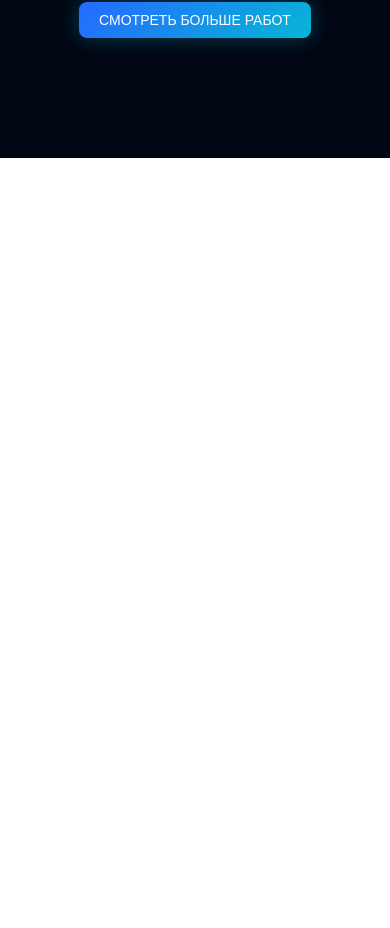
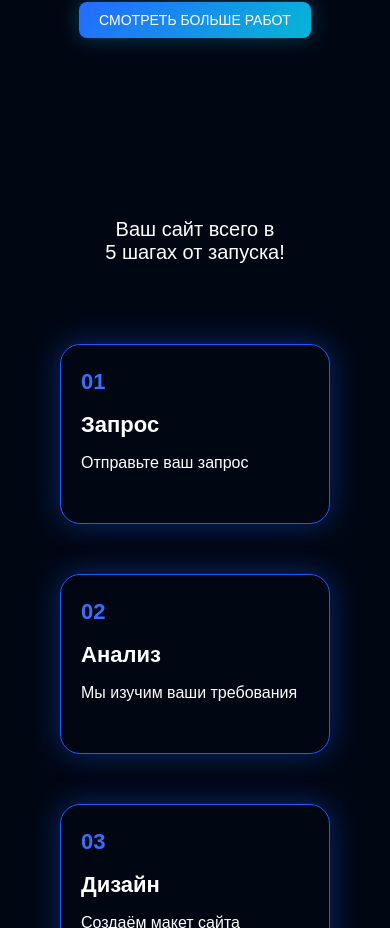
Before and after one commit to JahongirFox/DevSphere-IT-Company, a React (Vite) app: page / in a window 390 px wide. Shown: the part 2680-3608 px from the top of the page. Before the commit the page ends 2838 px from the top, so only its background shows below. Built offline with nearby package versions, Linux system fonts and the light colour scheme.

Commit message:
DevSphere IT Company

```diff
--- a/src/Components/Navbar/Navbar.jsx
+++ b/src/Components/Navbar/Navbar.jsx
@@ -24,7 +24,7 @@ function Navbar() {
                         <ul>
                             <li><Link to="/" className="nav-link">Главная</Link></li>
                             <li><Link to="/aboutus" className="nav-link">О нас</Link></li>
-                            <li><Link to="/work" className="nav-link">Наша работы</Link></li>
+                            <li><Link to="/works" className="nav-link">Наша работы</Link></li>
                         </ul>
                     </div>
                 </div>
@@ -34,7 +34,7 @@ function Navbar() {
                         <ul>
                             <li><Link to="/" className="nav-link">Главная</Link></li>
                             <li><Link to="/aboutus" className="nav-link">О нас</Link></li>
-                            <li><Link to="/work" className="nav-link">Наша работы</Link></li>
+                            <li><Link to="/works" className="nav-link">Наша работы</Link></li>
                         </ul>
                     </div>
                 </div>
--- a/src/Pages/Home/Home1/Home1.css
+++ b/src/Pages/Home/Home1/Home1.css
@@ -79,7 +79,7 @@
 
     .Text-and-btn > p {
         text-align: center;
-        font-size: clamp(0px, 4.2vw, 25px);
+        font-size: clamp(0px, 4.2vw, 30px);
         line-height: clamp(0px, 7vw, 50px);
         margin-top: 40px;
     }
--- a/src/Pages/Home/Home1/Home1.jsx
+++ b/src/Pages/Home/Home1/Home1.jsx
@@ -20,7 +20,6 @@ function Home1() {
                         <p>
                             <span>DevSphere</span> - это онлайн IT-компания,<br />
                             которая занимается разработкой веб-<br />сайтов.
-
                             На сегодняшний день мы создали <br /> много успешных
                             коммерческих проектов <br /> и получили множество
                             довольных <br /> отзывов клиентов.
--- a/src/Pages/Home/Home3/Home3.jsx
+++ b/src/Pages/Home/Home3/Home3.jsx
@@ -15,7 +15,7 @@ function Home3() {
                     <div className="Home3-cards">
                         <img src={kia} alt="KIA" />
                         <div className="Home3-info">
-                            <p>kia.uz</p>
+                            <p>Kia</p>
                             <button className="Home3-site-button">Веб-сайт</button>
                         </div>
                     </div>
@@ -25,7 +25,7 @@ function Home3() {
                     <div className="Home3-cards">
                         <img src={chillpro} alt="ChillPro" />
                         <div className="Home3-info">
-                            <p>chillpro.uz</p>
+                            <p>ChillPro</p>
                             <button className="Home3-site-button">Веб-сайт</button>
                         </div>
                     </div>
@@ -35,7 +35,7 @@ function Home3() {
                     <div className="Home3-cards">
                         <img src={fasten} alt="Fasten" />
                         <div className="Home3-info">
-                            <p>fasten.com</p>
+                            <p>Fasten</p>
                             <button className="Home3-site-button">Веб-сайт</button>
                         </div>
                     </div>
--- /dev/null
+++ b/src/Pages/Home/Home4/Home4.css
@@ -0,0 +1,87 @@
+* {
+    margin: 0;
+    padding: 0;
+    box-sizing: border-box;
+}
+
+.Home4 {
+    background-color: #000713;
+    width: 100%;
+    height: auto;
+    padding: 60px 20px;
+}
+
+.Home4 > p {
+    color: white;
+    text-align: center;
+    font-family: Montserrat, sans-serif;
+    font-size: clamp(20px, 4vw, 36px);
+    margin-bottom: 40px;
+}
+
+.Flex-Home4-bigs {
+    display: flex;
+    flex-wrap: wrap;
+    justify-content: center;
+    gap: 50px;
+}
+
+.Home4-big {
+    background-color: #000713;
+    border: 1px solid #1a5bff;
+    box-shadow: 0 0 30px #1a5bff66;
+    width: 260px;
+    height: 180px;
+    border-radius: 20px;
+    transition: transform 0.3s ease, box-shadow 0.3s ease;
+    margin-top: 40px;
+}
+
+.Home4-big:hover {
+    /* transform: translateY(-10px); */
+    box-shadow: 0 0 40px #1a5bffcc;
+}
+
+.Home4-cardss {
+    padding: 20px;
+    text-align: left;
+    line-height: 1.5;
+}
+
+.Home4-cardss > h1 {
+    color: #376fff;
+    font-size: 22px;
+    font-family: Montserrat, sans-serif;
+}
+
+.Home4-cardss > p {
+    color: white;
+    font-size: 22px;
+    font-weight: 600;
+    font-family: Montserrat, sans-serif;
+    margin-top: 10px;
+}
+
+.Home4-cardss > h3 {
+    color: white;
+    font-weight: 400;
+    font-size: 16px;
+    font-family: Montserrat, sans-serif;
+    margin-top: 10px;
+}
+@media(max-width: 609px){
+    .Flex-Home4-bigs {
+        flex-wrap: wrap;
+        gap: 10px;
+    }
+    .Home4-big {
+        background-color: #000713;
+        border: 1px solid #1a5bff;
+        box-shadow: 0 0 30px #1a5bff66;
+        width: 270px;
+        height: 180px;
+        border-radius: 20px;
+        transition: transform 0.3s ease, box-shadow 0.3s ease;
+        margin-top: 40px;
+    }
+}
--- /dev/null
+++ b/src/Pages/Home/Home4/Home4.jsx
@@ -0,0 +1,31 @@
+import React from "react";
+import './Home4.css';
+
+function Home4() {
+    const steps = [
+        { number: "01", title: "Запрос", description: "Отправьте ваш запрос" },
+        { number: "02", title: "Анализ", description: "Мы изучим ваши требования" },
+        { number: "03", title: "Дизайн", description: "Создаём макет сайта" },
+        { number: "04", title: "Разработка", description: "Превращаем дизайн в код" },
+        { number: "05", title: "Запуск", description: "Ваш сайт выходит в онлайн" },
+    ];
+
+    return (
+        <div className="Home4">
+            <p>Ваш сайт всего в<br />5 шагах от запуска!</p>
+            <div className="Flex-Home4-bigs">
+                {steps.map((step, index) => (
+                    <div className="Home4-big" key={index}>
+                        <div className="Home4-cardss">
+                            <h1>{step.number}</h1>
+                            <p>{step.title}</p>
+                            <h3>{step.description}</h3>
+                        </div>
+                    </div>
+                ))}
+            </div>
+        </div>
+    );
+}
+
+export default Home4;
--- a/src/Pages/Home/Main/Main.jsx
+++ b/src/Pages/Home/Main/Main.jsx
@@ -2,6 +2,7 @@ import React from "react";
 import Home1 from '../Home1/Home1'
 import Home2 from "../Home2/Home2";
 import Home3 from "../Home3/Home3";
+import Home4 from "../Home4/Home4";
 
 function Main() {
     return(
@@ -9,6 +10,7 @@ function Main() {
             <Home1/>
             <Home2/>
             <Home3/>
+            <Home4/>
         </>
     )
 }
```
